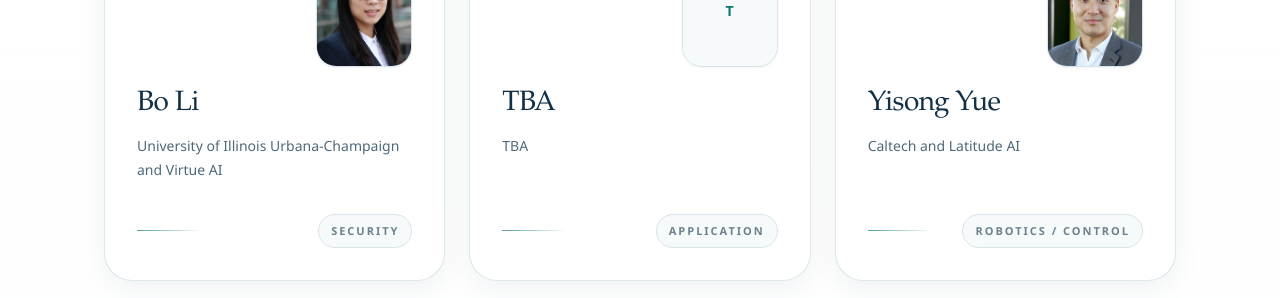
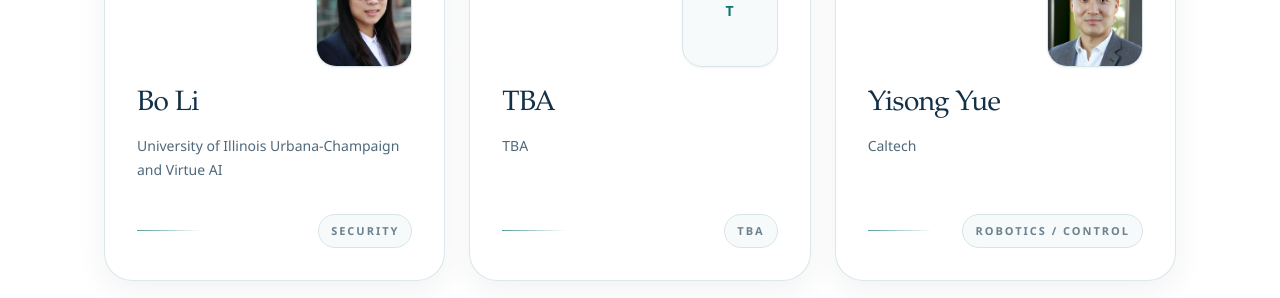
Before and after one commit to fengliu90/hypothesis-testing-workshop, a Next.js app: page / in a window 1280 px wide. Shown: the part 3760-4058 px from the top of the page. Built offline with nearby package versions, Linux system fonts and the light colour scheme.

Commit message:
Update workshop.ts

```diff
--- a/data/workshop.ts
+++ b/data/workshop.ts
@@ -169,12 +169,12 @@
         {
           name: "TBA",
           affiliation: "TBA",
-          topic: "Application",
+          topic: "TBA",
           headshot: null,
         },
         {
           name: "Yisong Yue",
-          affiliation: "Caltech and Latitude AI",
+          affiliation: "Caltech",
           topic: "Robotics / Control",
           headshot: "/speakers/yisong.jpg",
         },
```
